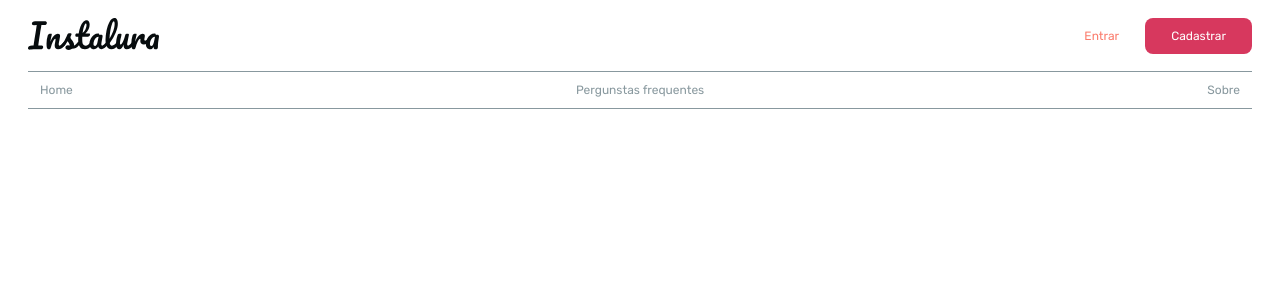
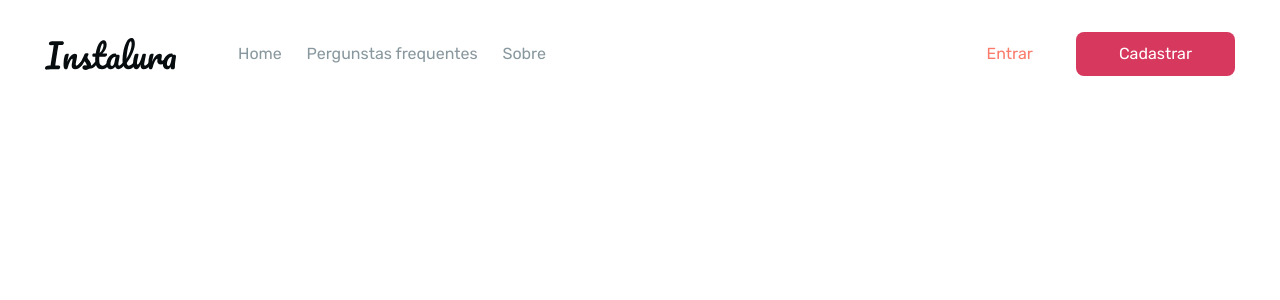
Before and after one commit to kikollovet/instalura-base, a Next.js app: page / in a window 1280 px wide. Shown: the top 300 px of the page. Built offline with nearby package versions, Linux system fonts and the light colour scheme.

Commit message:
Modulo 1 Aula 07

```diff
--- a/src/components/commons/Button/index.js
+++ b/src/components/commons/Button/index.js
@@ -1,6 +1,7 @@
 import styled, { css } from 'styled-components'
 import get from 'lodash/get'
 import { TextStyleVariantsMap } from '../../foundation/Text';
+import { breakpointsMedia } from '../../../theme/utils/breakpointsMedia';
 
 const ButtonGhost = css`
     color: ${(props) => get(props.theme, `colors.${props.variant}.color`)};
@@ -21,6 +22,17 @@
     transition: opacity ${({ theme }) => theme.transition};
     border-radius: ${({ theme }) => theme.borderRadius};
     ${TextStyleVariantsMap.smallestException}
+
+    ${breakpointsMedia({
+        xs: css`
+            ${TextStyleVariantsMap.smallestException}
+        `,
+        md: css`
+            padding: 12px 43px;
+            ${TextStyleVariantsMap.paragraph1}
+        `,
+    })}
+
     /*${({ ghost }) => (ghost ? ButtonGhost : ButtonDefault)}*/
     ${function (props) {
         if (props.ghost) {
--- a/src/components/commons/Menu/styles/MenuWrapper.js
+++ b/src/components/commons/Menu/styles/MenuWrapper.js
@@ -1,4 +1,6 @@
-import styled from 'styled-components'
+import styled, { css } from 'styled-components'
+import { breakpointsMedia } from '../../../../theme/utils/breakpointsMedia';
+import { TextStyleVariantsMap } from '../../../foundation/Text';
 
 export const MenuWrapper = styled.nav`
     font-family: 'Rubik', sans-serif;
@@ -9,12 +11,41 @@
     margin-top: 18px;
     padding-left: 28px;
     padding-right: 28px;
+    ${breakpointsMedia({
+        md: css`
+            justify-content: flex-start;
+            margin-top: 32px;
+            margin-left: auto;
+            margin-right: auto;
+            width: 100%;
+            padding: 0 16px;
+            max-width: 768px;
+        `,
+        lg: css`
+            max-width: 1160px;
+        `,
+        xl: css`
+            max-width: 1222px;
+        `,
+    })}
 `;
 
 MenuWrapper.LeftSide = styled.div`
     padding: 0;
     margin: 0;
     order: 1;
+    ${breakpointsMedia({
+        md: css`
+            width: 131px;
+            height: 32px;
+        `,
+    })}
+    ${breakpointsMedia({
+        md: css`
+            order: initial;
+            padding-right: 16px;
+        `,
+    })}
 `;
 
 MenuWrapper.CentralSide = styled.div`
@@ -30,12 +61,36 @@
     border-top: 1px solid #88989E;
     border-bottom: 1px solid #88989E;
     padding: 12px;
+
+    ${breakpointsMedia({
+        md: css`
+            max-width: 332px;
+            justify-content: space-between;
+            flex: 1;
+            order: initial;
+            border: none;
+            /*margin-left: 50px;*/
+            margin: auto;
+            margin-left: 50px;
+            padding-top: 0;
+            padding-bottom: 0;
+        `,
+    })}
+
     a {
         text-align: center;
         display: block;
         text-decoration: none;
         color: #88989E;
         transition: 200ms ease-in-out;
+        ${breakpointsMedia({
+            xs: css`
+                ${TextStyleVariantsMap.smallestException}
+            `,
+            md: css`
+                ${TextStyleVariantsMap.paragraph1}
+            `,
+        })}
         &:hover,
         &:focus {
             font-weight: 500;
@@ -51,4 +106,9 @@
     flex: 1;
     order: 2;
     justify-content: flex-end;
+    ${breakpointsMedia({
+        md: css`
+        order: initial;
+        `,
+    })}
 `;
--- a/src/theme/index.js
+++ b/src/theme/index.js
@@ -41,9 +41,18 @@
     },
   };
 
+  export const breakpoints = {
+    xs: 0,
+    sm: 480,
+    md: 768,
+    lg: 992,
+    xl: 1200,
+  };
+
   export default {
     colors,
     typographyVariants,
+    breakpoints,
     borderRadius: '8px',
     fontFamily: '\'Rubik\', sans-serif',
     transition: '200ms ease-in-out',
--- /dev/null
+++ b/src/theme/utils/breakpointsMedia.js
@@ -0,0 +1,13 @@
+import { css } from 'styled-components';
+import { breakpoints } from '../index'
+
+export function breakpointsMedia(cssByBreakpoint) {
+    const breakpointNames = Object.keys(breakpoints);
+    return breakpointNames
+        .filter((breakpointName) => Boolean(cssByBreakpoint[breakpointName]))
+        .map((breakpointName) => css`
+        @media only screen and (min-width: ${breakpoints[breakpointName]}px) {
+            ${cssByBreakpoint[breakpointName]}
+        }
+    `);
+}
```
